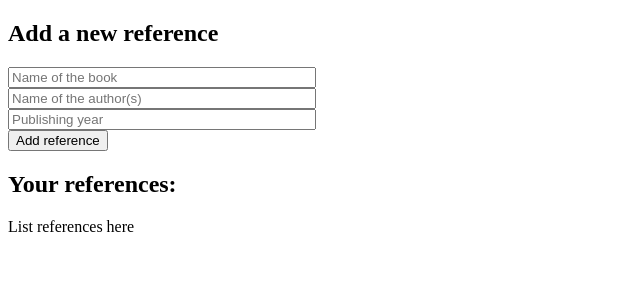
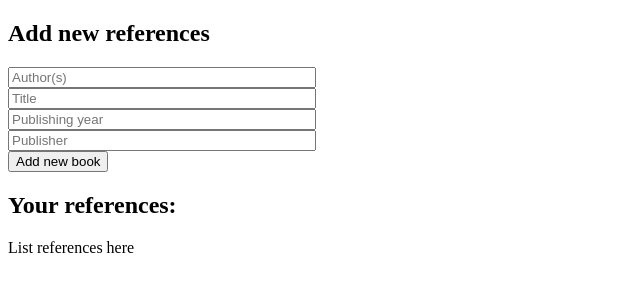
Before and after one commit to ThePushIT/PushBib, a Flask app: page /references/1 in a window 1280 px wide. Shown: the top 300 px of the page, without its empty margins (0-640 px from the left). Run offline with Flask 3, Linux system fonts and the light colour scheme.

Commit message:
Change reference entry to book type

```diff
--- a/src/controllers/references_controller.py
+++ b/src/controllers/references_controller.py
@@ -15,17 +15,19 @@ def show_references(user_id):
     return render_template('references.html', user = user)
 
 @ref_controller.route('/references/add/<user_id>', methods = ['POST'])
-def add_reference(user_id):
+def add_book(user_id):
     print(user_id)
     user = user_id
-    name = request.form.get('name')
     authors = request.form.get('authors')
+    title = request.form.get('title')
     year = request.form.get('year')
-    print(name, authors, year, user)
+    publisher = request.form.get('publisher')
+    print(title, authors, year, user, publisher)
 
-    reference_service.create_reference(user_id = user,
-                                        name = name,
+    reference_service.create_book_reference(user_id = user,
+                                        title = title,
                                         authors = authors,
-                                        year = year)
+                                        year = year,
+                                        publisher = publisher)
 
     return redirect(f'/references/{user}')
--- a/src/templates/references.html
+++ b/src/templates/references.html
@@ -6,16 +6,18 @@ Your references
 
 {% block body %}
 
-<h2>Add a new reference</h2>
+<h2>Add new references</h2>
 
 <form action="/references/add/{{user}}" method="POST">
-  <input type="text" placeholder="Name of the book" name="name" style="width: 300px;" required />
+  <input type="text" placeholder="Author(s)" name="authors" style="width: 300px;" required />
   <br>
-  <input type="text" placeholder="Name of the author(s)" name="authors" style="width: 300px;" required />
+  <input type="text" placeholder="Title" name="title" style="width: 300px;" required />
   <br>
   <input type="text" placeholder="Publishing year" name="year" style="width: 300px;" required />
   <br>
-  <button>Add reference</button>
+  <input type="text" placeholder="Publisher" name="publisher" style="width: 300px;" required />
+  <br>
+  <button>Add new book</button>
 </form>
 
 <h2>Your references:</h2>
```
Also changed, not shown: src/repositories/reference_repository.py (+6 -5 lines), src/services/reference_service.py (+3 -5 lines), 1 other file.
